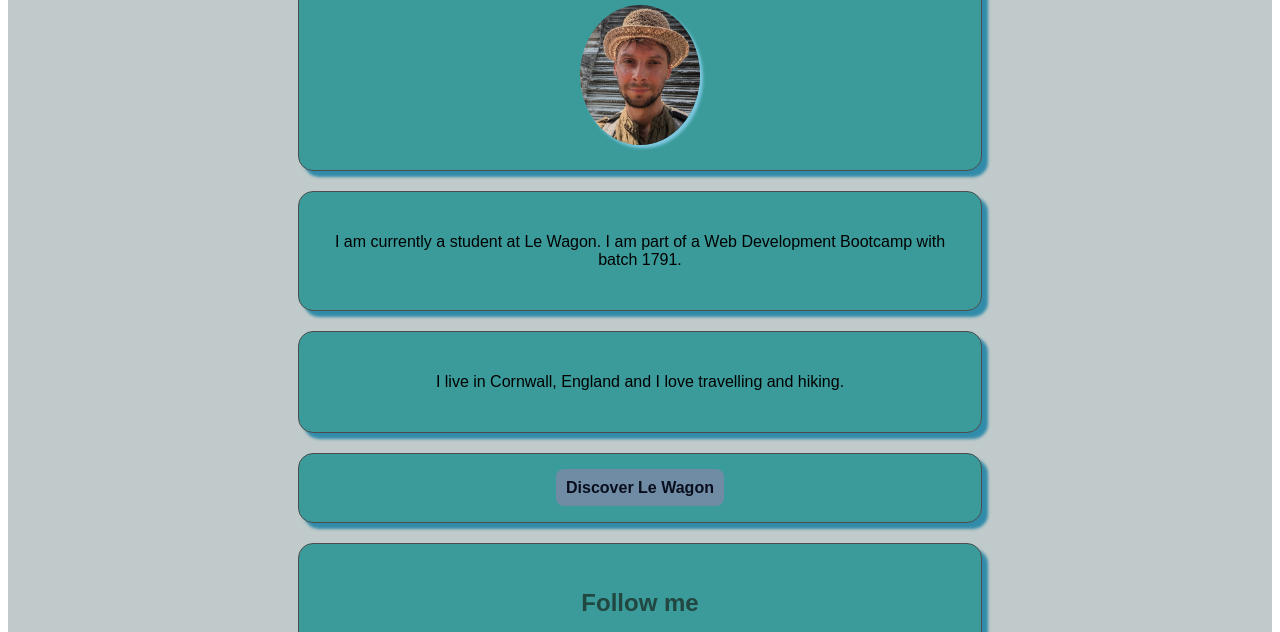
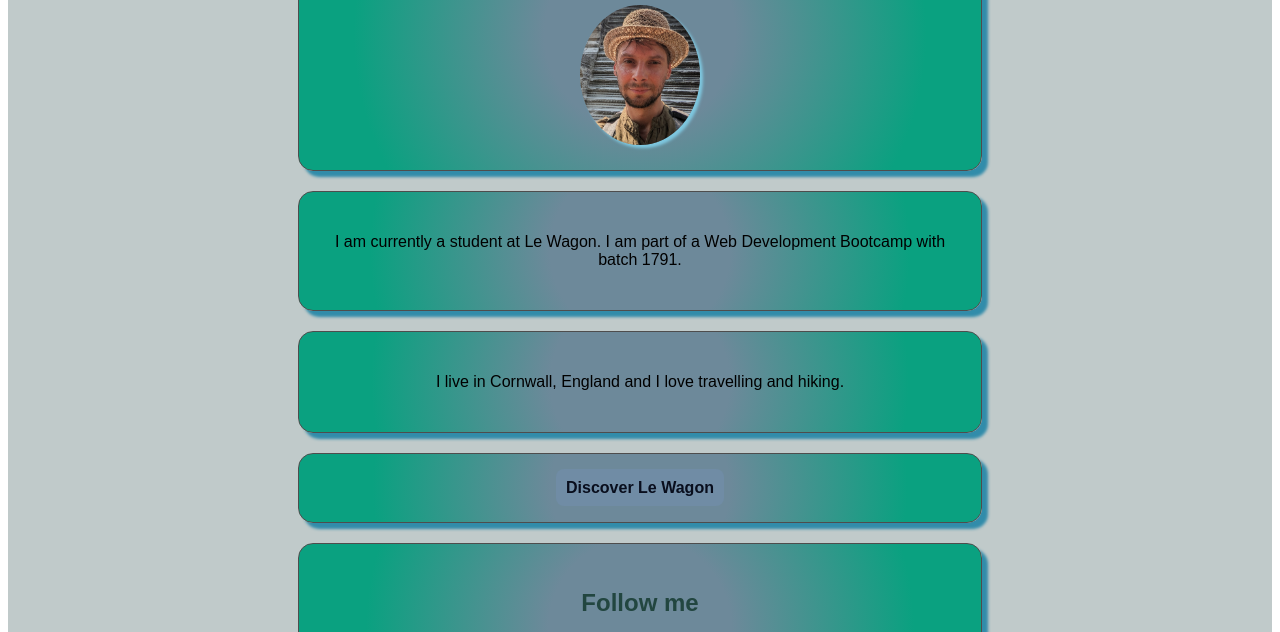
Before and after one commit to Simon01001/profile, a plain HTML site: page index.html in a window 1280 px wide. Shown: the part 178-810 px from the top of the page. Drawn offline with Linux system fonts and the light colour scheme; a web font is replaced by a local one.

Commit message:
make my profile prettier

```diff
--- a/style.css
+++ b/style.css
@@ -31,7 +31,8 @@
   padding: 25px;
   border: 1px rgb(78, 77, 77) solid;
   margin: 20px auto;
-  background-color: rgb(59, 155, 155);
+  background: rgb(109,137,154);
+  background: radial-gradient(circle, rgba(109,137,154,1) 26%, rgba(10,161,128,1) 78%);
   width: 50%;
   border-radius: 15px;
   box-shadow: 6px 6px 3px rgb(49, 140, 170);
```
